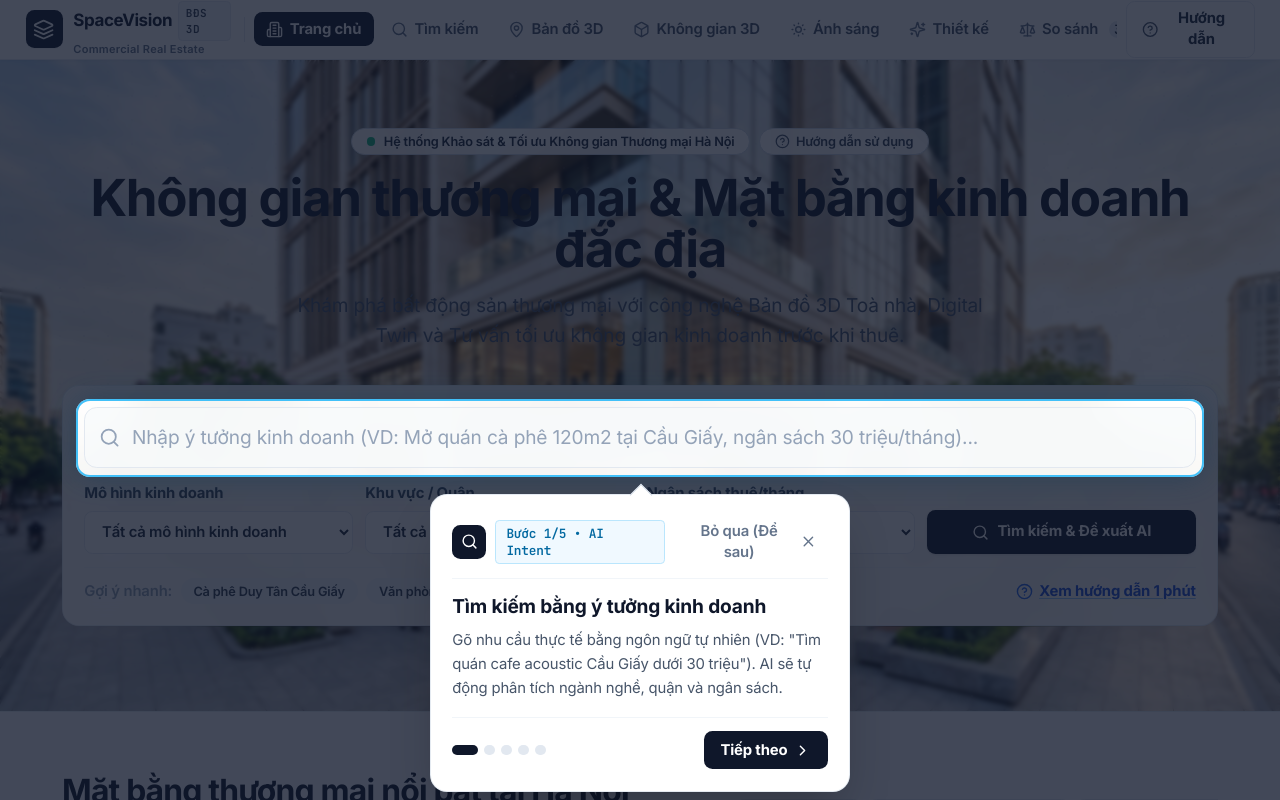
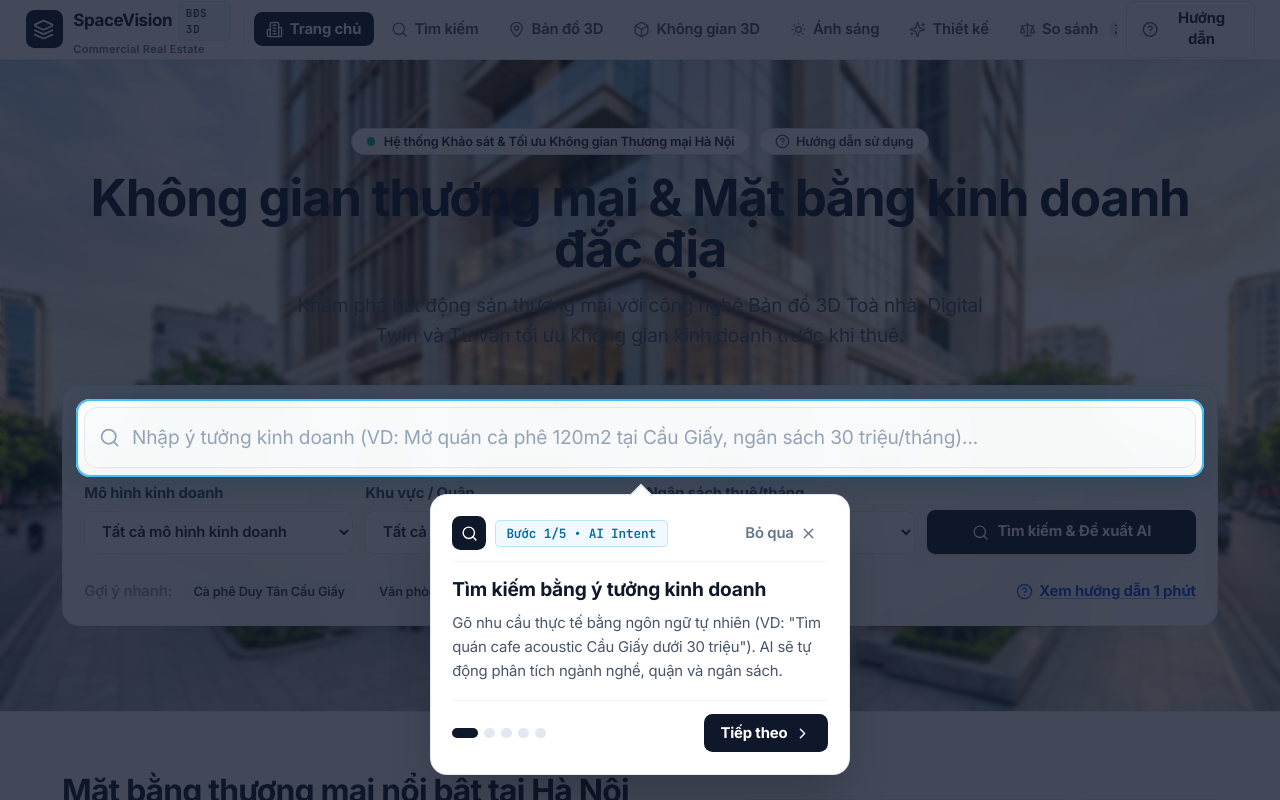
Before and after one commit to liliustwocout/BDS, a Next.js app: page / in a window 1280 px wide. Shown: the top 800 px of the page. Built offline with nearby package versions, Linux system fonts and the light colour scheme.

Commit message:
fix(tour): shorten skip button label to 'Bỏ qua'

```diff
--- a/src/components/common/InteractiveSpotlightTour.tsx
+++ b/src/components/common/InteractiveSpotlightTour.tsx
@@ -447,9 +447,9 @@ export function InteractiveSpotlightTour() {
           <button
             onClick={handleSkip}
             className="flex items-center gap-1.5 rounded-lg px-2.5 py-1 text-xs sm:text-sm font-semibold text-slate-500 hover:bg-slate-100 hover:text-slate-900 transition"
-            title="Bỏ qua hướng dẫn (Để sau)"
+            title="Bỏ qua hướng dẫn"
           >
-            <span>Bỏ qua (Để sau)</span>
+            <span>Bỏ qua</span>
             <X className="h-4 w-4" />
           </button>
         </div>
--- a/src/components/common/OnboardingGuideModal.tsx
+++ b/src/components/common/OnboardingGuideModal.tsx
@@ -289,9 +289,9 @@ export function OnboardingGuideModal() {
             <button
               onClick={handleDismiss}
               className="flex items-center gap-1.5 rounded-lg border border-slate-200 bg-white px-3 py-1.5 text-xs font-semibold text-slate-600 hover:bg-slate-100 hover:text-slate-900 transition shadow-xs"
-              title="Bỏ qua hướng dẫn (Để sau)"
+              title="Bỏ qua hướng dẫn"
             >
-              <span>Bỏ qua (Để sau)</span>
+              <span>Bỏ qua</span>
               <X className="h-3.5 w-3.5 text-slate-400" />
             </button>
           </div>
@@ -577,7 +577,7 @@ export function OnboardingGuideModal() {
               onClick={handleDismiss}
               className="px-3 py-1.5 rounded-lg border border-slate-200 bg-white text-xs font-semibold text-slate-600 hover:bg-slate-100 hover:text-slate-900 transition"
             >
-              Bỏ qua (Để sau)
+              Bỏ qua
             </button>
 
             {!isFirstStep && (
```
